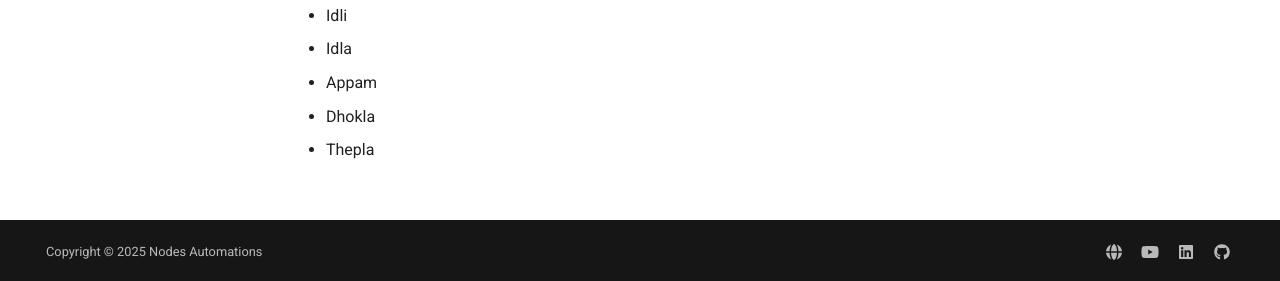
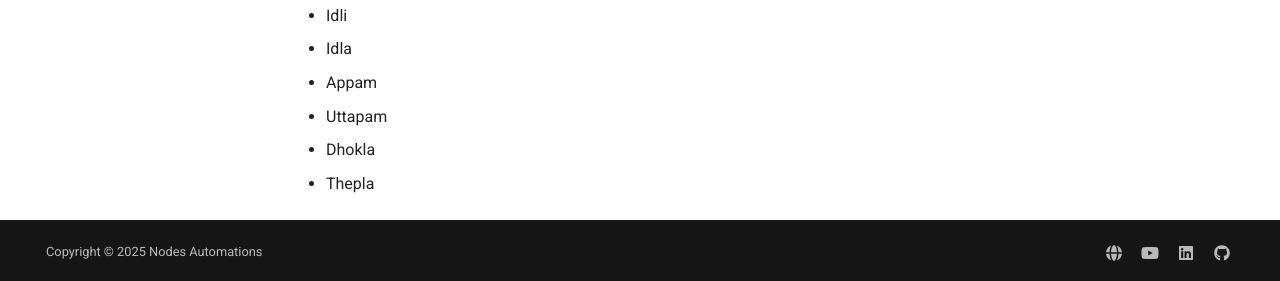
Before and after one commit to vivekkpatel/Notes, an MkDocs documentation site: the page built from docs/Breakfast.md, in a window 1280 px wide and 961 px high. Shown: the part 677-958 px from the top of the window. Built offline with MkDocs 1.6.1 and Material for MkDocs 9.7.7, drawn with Linux system fonts in a browser that asks for light colours; comment, search, counter and statistics services are not loaded.

Commit message:
Add Uttapam to planned food list

```diff
--- a/docs/Breakfast.md
+++ b/docs/Breakfast.md
@@ -15,5 +15,6 @@
 - Idli
 - Idla
 - Appam
+- Uttapam
 - Dhokla
 - Thepla
```
